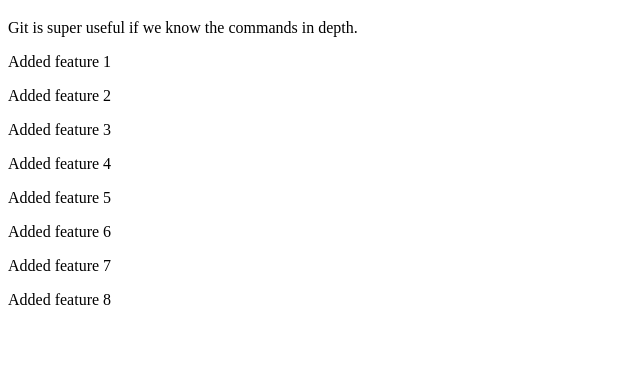
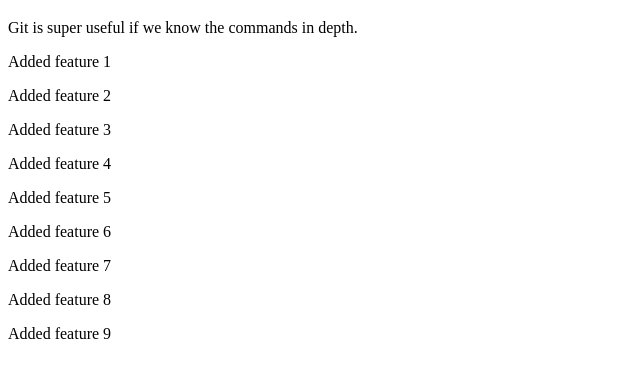
Before and after one commit to rajsawhoney/git-learning, a plain HTML site: page index.html in a window 1280 px wide. Shown: the part 61-438 px from the top of the page, without its empty margins (0-640 px from the left). Drawn offline with Linux system fonts and the light colour scheme.

Commit message:
Update index.html 2

```diff
--- a/index.html
+++ b/index.html
@@ -19,6 +19,7 @@
     <p>Added feature 6</p>
     <p>Added feature 7</p>
     <p>Added feature 8</p>
+    <p>Added feature 9</p>
 </body>
 
 </html>
```
